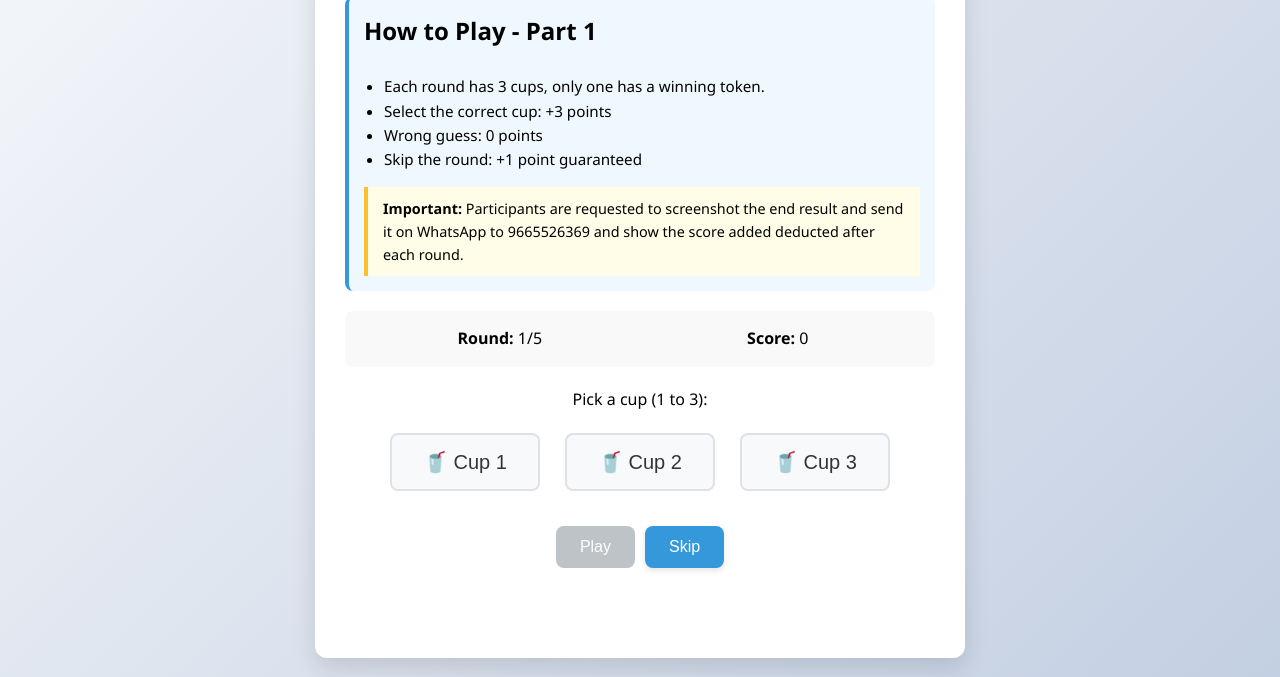
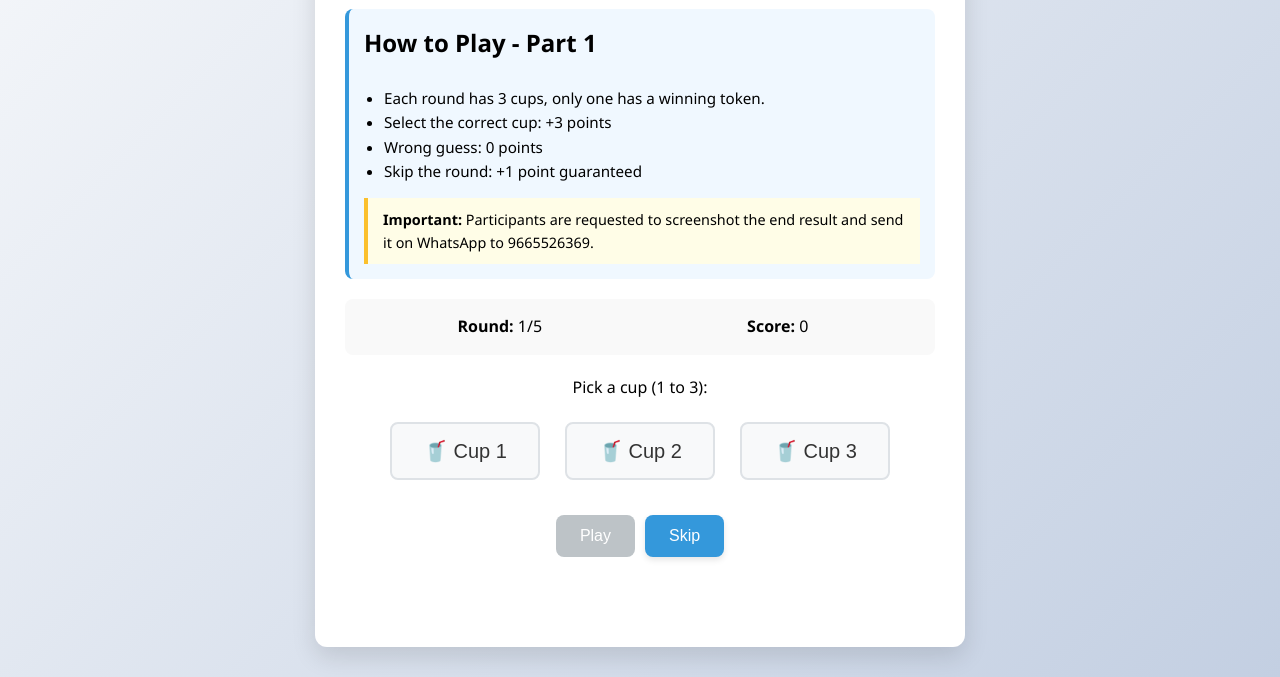
Before and after one commit to KETANBONDLA/CupGamble, a plain HTML site: page index.html in a window 1280 px wide. Shown: the part 123-800 px from the top of the page. Drawn offline with Linux system fonts and the light colour scheme.

Commit message:
Update index.html

```diff
--- a/index.html
+++ b/index.html
@@ -483,7 +483,7 @@
   function showInstructions() {
     const whatsappNote = `
       <div class="note">
-        <strong>Important:</strong> Participants are requested to screenshot the end result and send it on WhatsApp to 9665526369 and show the score added deducted after each round.
+        <strong>Important:</strong> Participants are requested to screenshot the end result and send it on WhatsApp to 9665526369.
       </div>
     `;
 
```
